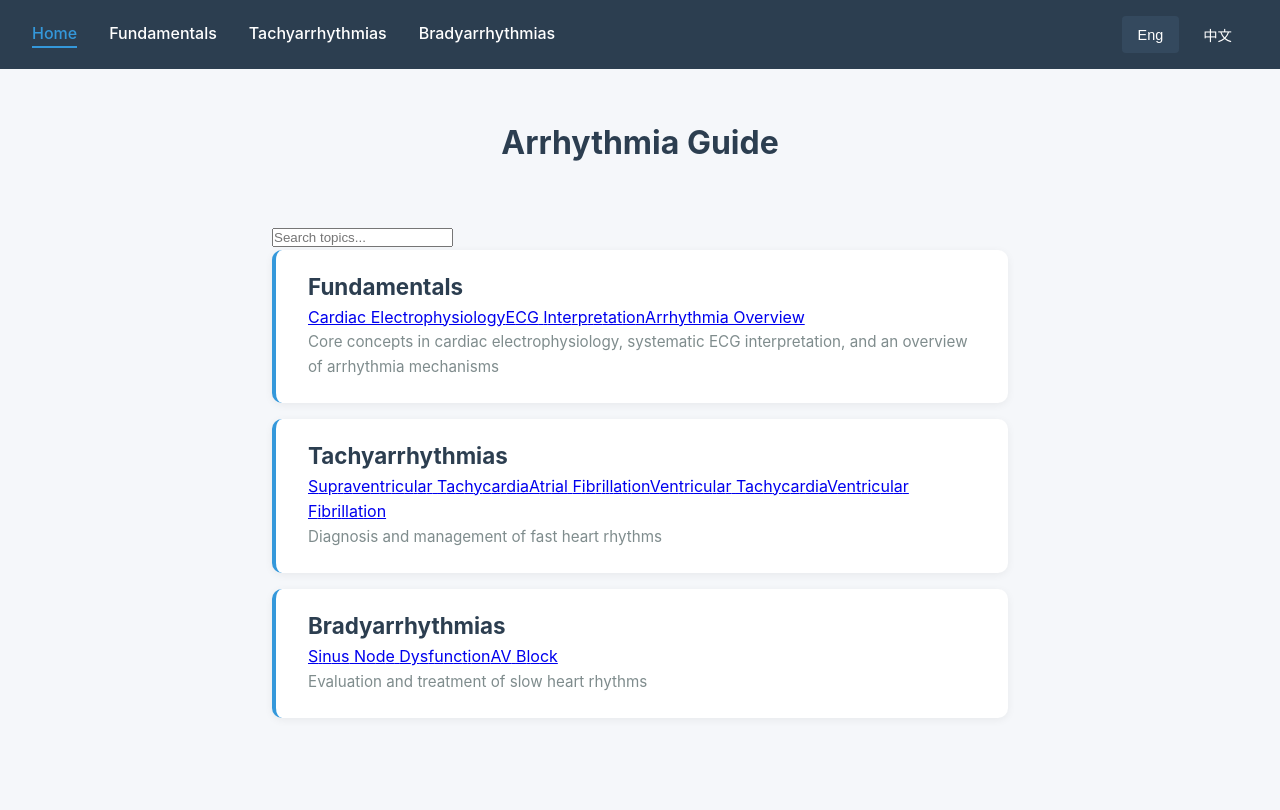
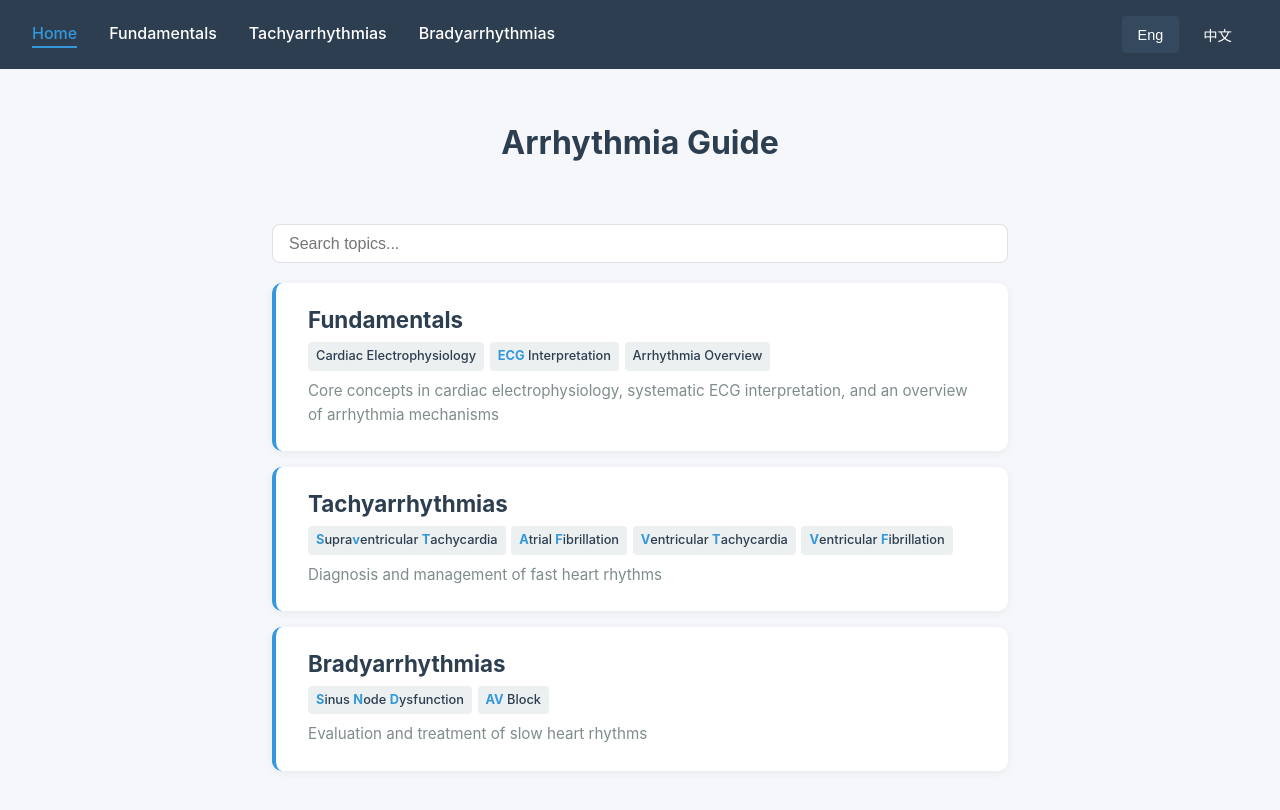
Before and after one commit to Evelyn68961/arrhythmia-guide, a React (Vite) app: page / in a window 1280 px wide. Shown: the top 810 px of the page. Built offline with nearby package versions, Linux system fonts and the light colour scheme; the HTML template or start-up script is replaced by a standard one.

Commit message:
Update index.css

```diff
--- a/src/index.css
+++ b/src/index.css
@@ -825,6 +825,21 @@ hr {
   margin-bottom: 2rem;
 }
 
+.home-search {
+  width: 100%;
+  padding: 0.6rem 1rem;
+  font-size: 1rem;
+  border: 1px solid rgba(44, 62, 80, 0.15);
+  border-radius: 8px;
+  outline: none;
+  margin-bottom: 1.25rem;
+  transition: border-color 0.2s ease;
+}
+
+.home-search:focus {
+  border-color: #3498db;
+}
+
 .home-cards {
   display: flex;
   flex-direction: column;
@@ -832,66 +847,67 @@ hr {
 }
 
 .home-card {
-  display: block;
   background: white;
   border-radius: 10px;
   padding: 1.5rem 2rem;
-  text-decoration: none;
   box-shadow: 0 2px 8px rgba(0, 0, 0, 0.06);
   border-left: 4px solid #3498db;
-  transition: box-shadow 0.3s ease, transform 0.2s ease;
 }
 
-.home-card:hover {
-  box-shadow: 0 4px 16px rgba(0, 0, 0, 0.12);
-  transform: translateY(-2px);
+.home-card-header {
+  display: flex;
+  flex-direction: column;
+  align-items: flex-start;
+  gap: 0.5rem;
 }
 
 .home-card h2 {
   color: #2c3e50;
   font-size: 1.4rem;
-  margin: 0 0 0.25rem 0;
+  margin: 0;
   padding: 0;
   text-align: left;
+}
+
+.home-card-tabs {
+  display: flex;
+  flex-wrap: wrap;
+  gap: 0.35rem;
+}
+
+.home-tab {
+  background: #ecf0f1;
+  color: #2c3e50;
+  padding: 0.25rem 0.5rem;
+  border-radius: 4px;
+  font-size: 0.8rem;
+  font-weight: 500;
+  text-decoration: none;
+  transition: background 0.2s ease, color 0.2s ease;
+}
+
+.home-tab:hover {
+  background: #3498db;
+  color: white;
+}
+
+.abbr-letter {
+  color: #3498db;
+  font-weight: 700;
+}
+
+.home-tab:hover .abbr-letter {
+  color: white;
 }
 
 .home-card .card-summary {
   color: #7f8c8d;
   font-size: 0.95rem;
-  margin: 0;
+  margin: 0.5rem 0 0 0;
 }
 
-.card-details {
-  max-height: 0;
-  overflow: hidden;
-  opacity: 0;
-  transition: max-height 0.4s ease, opacity 0.3s ease;
+.no-results {
+  color: #7f8c8d;
+  text-align: center;
+  padding: 2rem 0;
 }
-
-.home-card:hover .card-details {
-  max-height: 300px;
-  opacity: 1;
-}
-
-.card-details ul {
-  list-style: none;
-  padding: 0;
-  margin: 0.75rem 0 0 0;
-  display: flex;
-  flex-wrap: wrap;
-  gap: 0.5rem;
-}
-
-.card-details li {
-  background: #ecf0f1;
-  color: #2c3e50;
-  padding: 0.35rem 0.75rem;
-  border-radius: 4px;
-  font-size: 0.85rem;
-  font-weight: 500;
-}
-
-.card-details li:hover {
-  background: #3498db;
-  color: white;
-}
```
